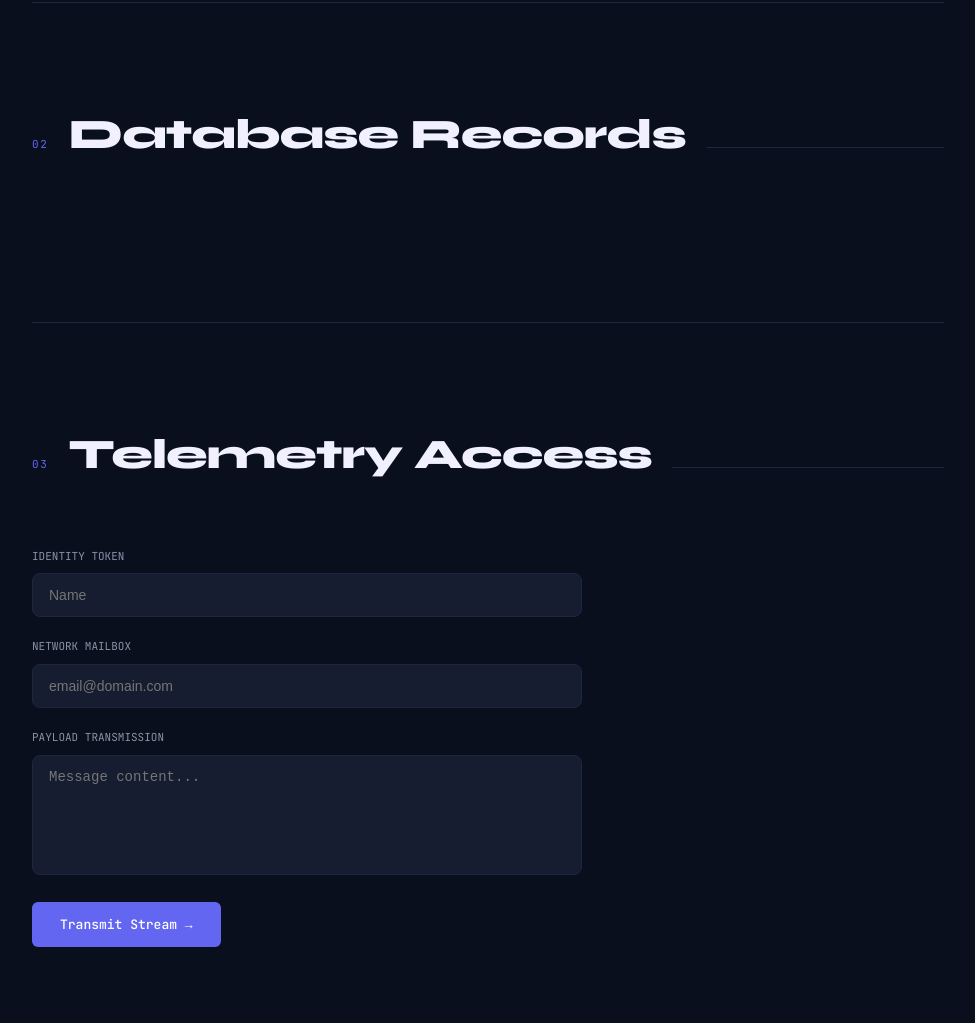
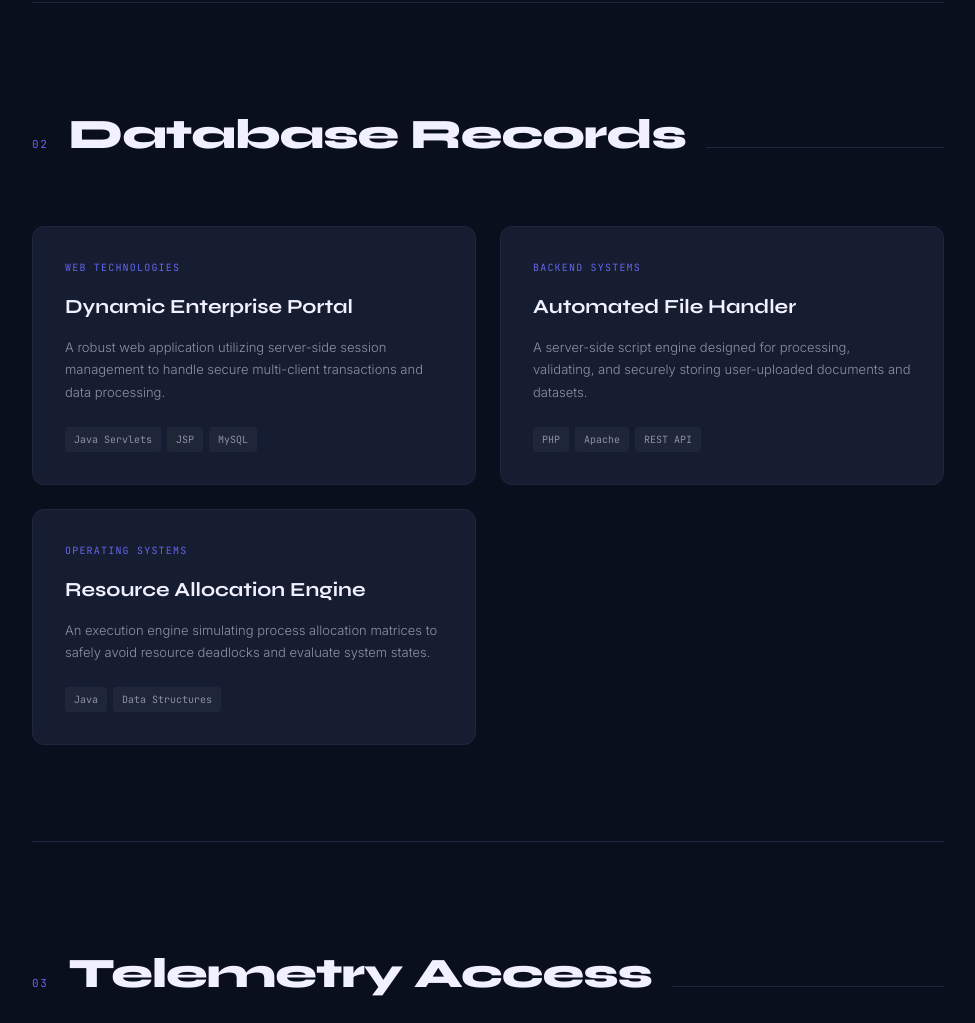
Before and after one commit to gourav376/portfolio-live, a website: page public/index.html in a window 1280 px wide. Shown: the part 797-1820 px from the top of the page, without its empty margins (272-1247 px from the left). Drawn offline with Linux system fonts and the light colour scheme; no server answers.

Commit message:
Update index.html

```diff
--- a/public/index.html
+++ b/public/index.html
@@ -87,8 +87,39 @@
       <h2 class="section-title">Database Records</h2>
       <div class="section-line"></div>
     </div>
-    <div class="projects-grid" id="projectsGrid">
-      </div>
+   <div class="projects-grid" id="projectsGrid">
+  <div class="project-card">
+    <div class="project-type">Web Technologies</div>
+    <div class="project-name">Dynamic Enterprise Portal</div>
+    <p class="project-desc">A robust web application utilizing server-side session management to handle secure multi-client transactions and data processing.</p>
+    <div class="project-stack">
+      <span class="stack-tag">Java Servlets</span>
+      <span class="stack-tag">JSP</span>
+      <span class="stack-tag">MySQL</span>
+    </div>
+  </div>
+
+  <div class="project-card">
+    <div class="project-type">Backend Systems</div>
+    <div class="project-name">Automated File Handler</div>
+    <p class="project-desc">A server-side script engine designed for processing, validating, and securely storing user-uploaded documents and datasets.</p>
+    <div class="project-stack">
+      <span class="stack-tag">PHP</span>
+      <span class="stack-tag">Apache</span>
+      <span class="stack-tag">REST API</span>
+    </div>
+  </div>
+
+  <div class="project-card">
+    <div class="project-type">Operating Systems</div>
+    <div class="project-name">Resource Allocation Engine</div>
+    <p class="project-desc">An execution engine simulating process allocation matrices to safely avoid resource deadlocks and evaluate system states.</p>
+    <div class="project-stack">
+      <span class="stack-tag">Java</span>
+      <span class="stack-tag">Data Structures</span>
+    </div>
+  </div>
+</div>
   </section>
 
   <section id="contact">
```
